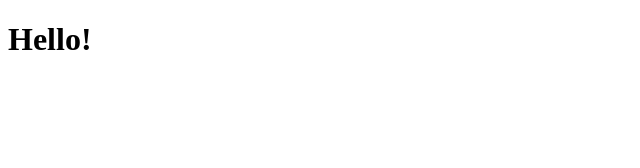
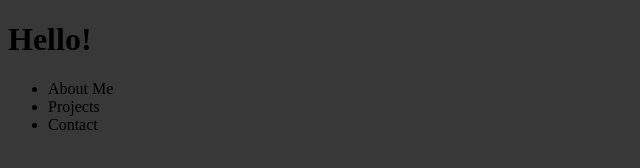
Before and after one commit to Scandroid98/Scandroid98.github.io, a plain HTML site: page index.html in a window 1280 px wide. Shown: the whole page, without its empty margins (0-640 px from the left). Drawn offline with Linux system fonts and the light colour scheme.

Commit message:
Basic structure change

```diff
--- a/index.html
+++ b/index.html
@@ -3,9 +3,19 @@
 <head>
     <meta charset="UTF-8">
     <meta name="viewport" content="width=device-width, initial-scale=1.0">
+    <link rel="stylesheet" href="styles.css">
     <title>Welcome</title>
 </head>
 <body>
-    <h1>Hello!</h1>
+    <main>
+        <h1>Hello!</h1>
+        <!-- PONER UNA FOTO MÍA -->
+        <ul>
+            <li>About Me</li>
+            <li>Projects</li>
+            <li>Contact</li>
+        </ul>
+
+    </main>
 </body>
 </html>
--- /dev/null
+++ b/styles.css
@@ -0,0 +1,3 @@
+body {
+    background-color: #383838;
+}
```
